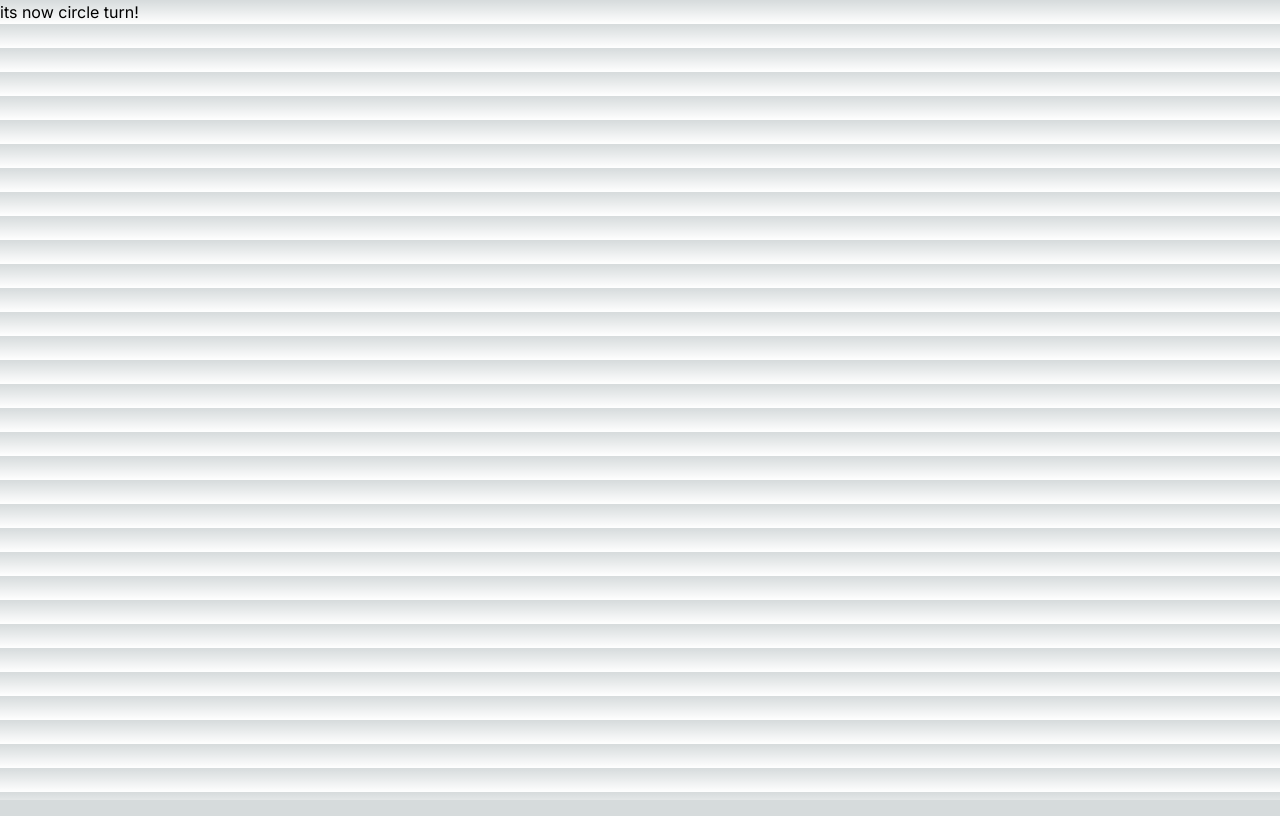
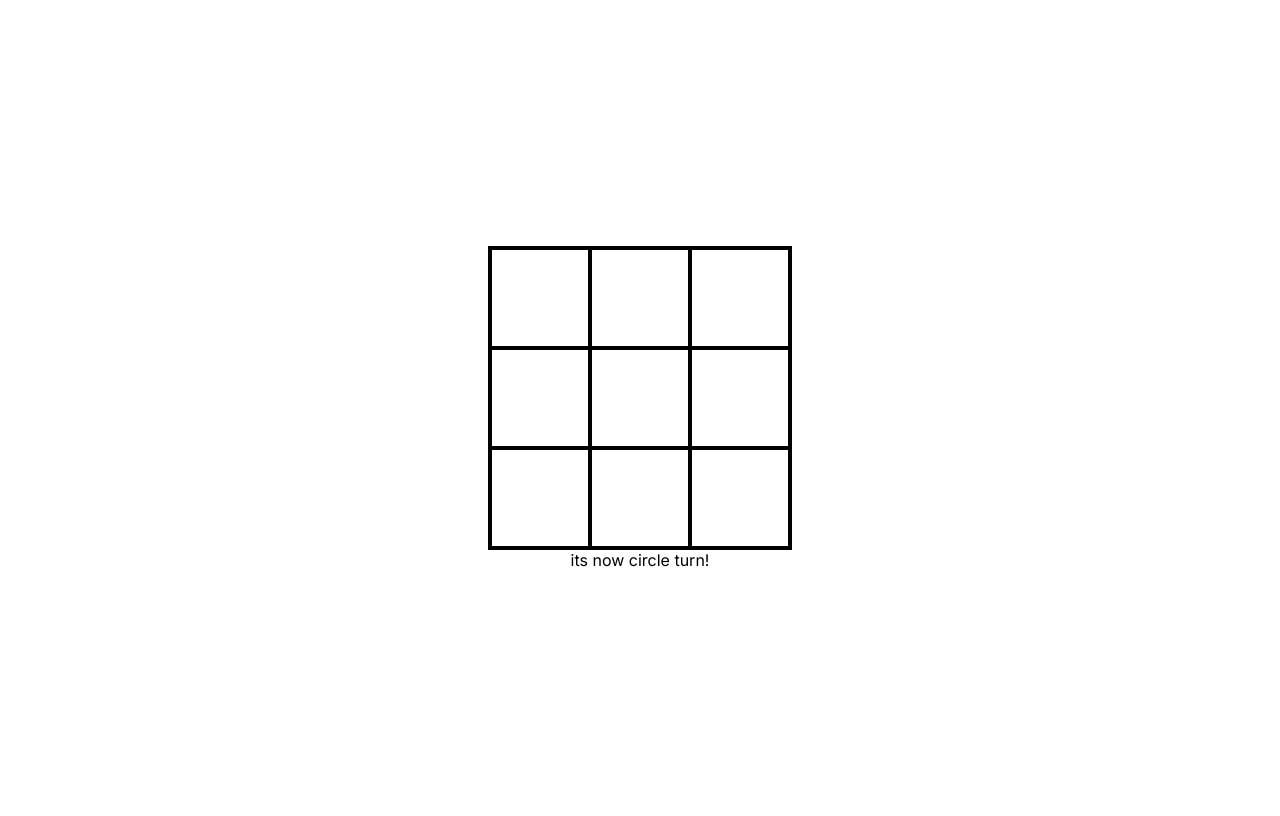
Before and after one commit to OAAzab/tic-tac-toeletsgo, a Next.js app: page / in a window 1280 px wide. Built offline with nearby package versions, Linux system fonts and the light colour scheme.

Commit message:
Update globals.css

```diff
--- a/app/globals.css
+++ b/app/globals.css
@@ -1,27 +1,38 @@
-@tailwind base;
-@tailwind components;
-@tailwind utilities;
-
-:root {
-  --foreground-rgb: 0, 0, 0;
-  --background-start-rgb: 214, 219, 220;
-  --background-end-rgb: 255, 255, 255;
+.container {
+  display: flex;
+  flex-direction: column;
+  justify-content: center;
+  align-items: center;
+  height: 100vh;
 }
 
-@media (prefers-color-scheme: dark) {
-  :root {
-    --foreground-rgb: 255, 255, 255;
-    --background-start-rgb: 0, 0, 0;
-    --background-end-rgb: 0, 0, 0;
-  }
+.gameboard {
+  display: flex;
+  flex-wrap: wrap;
+  width: 300px;
+  height: 300px;
+  border: solid 2px black;
 }
 
-body {
-  color: rgb(var(--foreground-rgb));
-  background: linear-gradient(
-      to bottom,
-      transparent,
-      rgb(var(--background-end-rgb))
-    )
-    rgb(var(--background-start-rgb));
+.square {
+  display: flex;
+  justify-content: center;
+  align-items: center;
+  width: 100px;
+  height: 100px;
+  border: solid 2px black;
+  box-sizing: border-box;
 }
+
+.cross, .circle {
+  font-size: 80px;
+  font-weight: bold;
+}
+
+.cross {
+  color: red;
+}
+
+.circle {
+  color: blue;
+}
```
